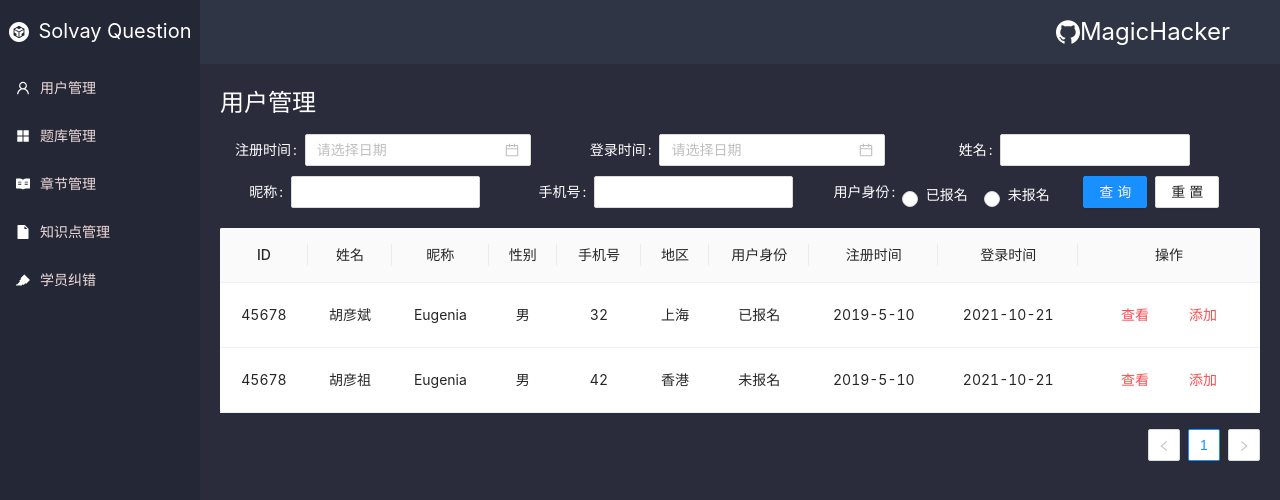
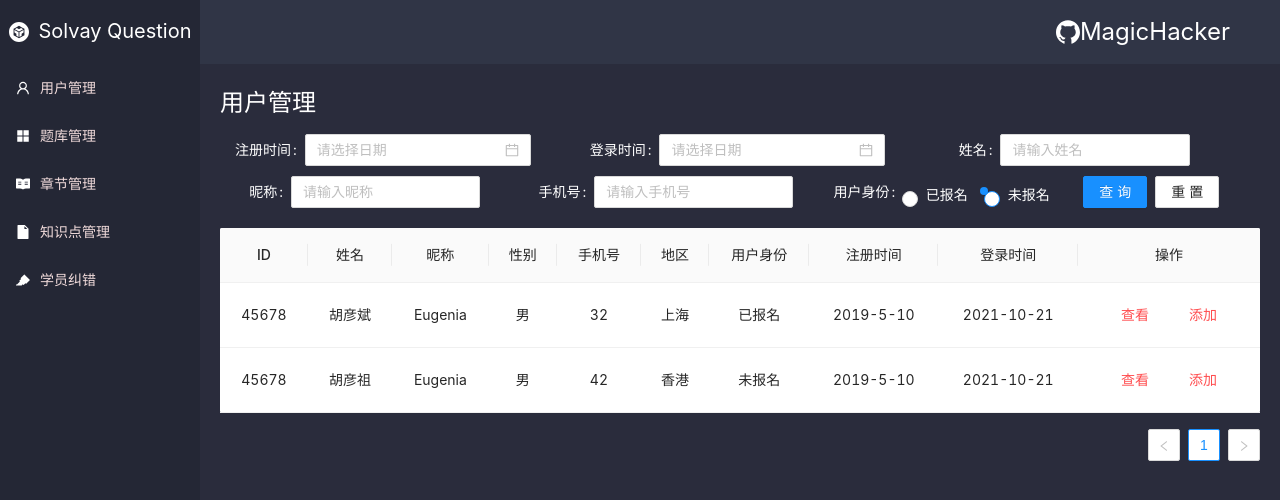
Before and after one commit to MagicHacker/Solvay-Question, a React app: page /#/homepage/userManage in a window 1280 px wide. Shown: the top 500 px of the page. Built offline with nearby package versions, Linux system fonts and the light colour scheme.

Commit message:
feat: 用户管理绑定真实事件和数据

```diff
--- a/src/pages/userManage/index.js
+++ b/src/pages/userManage/index.js
@@ -4,11 +4,18 @@ import './index.less';
 export default class UserManage extends Component {
   constructor(props) {
     super(props);
-    this.state = {};
+    this.state = {
+      registerTime: '',
+      loginTime: '',
+      userName: '',
+      phone: '',
+      nickName: '',
+      userIdentity: 0,
+    };
     this.dataSource = [
       {
         key: '1',
-        name: '胡彦斌',
+        userName: '胡彦斌',
         phone: 32,
         registerTime: '2019-5-10',
         id: 45678,
@@ -20,7 +27,7 @@ export default class UserManage extends Component {
       },
       {
         key: '2',
-        name: '胡彦祖',
+        userName: '胡彦祖',
         phone: 42,
         registerTime: '2019-5-10',
         id: 45678,
@@ -41,8 +48,8 @@ export default class UserManage extends Component {
       },
       {
         title: '姓名',
-        dataIndex: 'name',
-        key: 'name',
+        dataIndex: 'userName',
+        key: 'userName',
         align: 'center',
       },
       {
@@ -106,39 +113,88 @@ export default class UserManage extends Component {
       },
     ];
   }
+  changeRegisterTime = (date, dateString) => {
+    this.setState({
+      registerTime: dateString,
+    });
+  };
+  changeLoginTime = (date, dateString) => {
+    this.setState({
+      loginTime: dateString,
+    });
+  };
+  changeUserName = (e) => {
+    const { target } = e;
+    this.setState({
+      userName: target.value,
+    });
+  };
+  changeNickName = (e) => {
+    const { target } = e;
+    this.setState({
+      nickName: target.value,
+    });
+  };
+  changePhone = (e) => {
+    const { target } = e;
+    this.setState({
+      phone: target.value,
+    });
+  };
+  changeUserIdentity = (e) => {
+    const { target } = e;
+    this.setState({
+      userIdentity: target.value,
+    });
+  };
+  search = () => {
+    const { userName, phone, nickName, userIdentity, registerTime, loginTime } = this.state;
+    console.warn('输出的值', userName, phone, nickName, userIdentity, registerTime, loginTime);
+  };
+  reset = () => {
+    this.setState({
+      userName: '',
+      phone: '',
+      nickName: '',
+      userIdentity: 0,
+      registerTime: '',
+      loginTime: '',
+    });
+  };
   render() {
+    const { userName, phone, nickName, userIdentity } = this.state;
     return (
       <div className="user_manage_wrapper">
         <div className="user_manage_title">用户管理</div>
         <div className="user_manage_search">
           <Form layout="inline">
             <Form.Item label="注册时间:" labelCol={{ span: 6 }} wrapperCol={{ span: 16 }} style={{ marginTop: 10 }}>
-              <DatePicker showTime />
+              <DatePicker showTime onChange={this.changeRegisterTime} />
             </Form.Item>
             <Form.Item label="登录时间:" labelCol={{ span: 6 }} wrapperCol={{ span: 16 }} style={{ marginTop: 10 }}>
-              <DatePicker showTime />
+              <DatePicker showTime onChange={this.changeLoginTime} />
             </Form.Item>
             <Form.Item label="姓名:" labelCol={{ span: 6 }} wrapperCol={{ span: 16 }} style={{ marginTop: 10 }}>
-              <Input />
+              <Input placeholder="请输入姓名" value={userName} onChange={this.changeUserName} />
             </Form.Item>
             <Form.Item label="昵称:" labelCol={{ span: 6 }} wrapperCol={{ span: 16 }} style={{ marginTop: 10 }}>
-              <Input />
+              <Input placeholder="请输入昵称" value={nickName} onChange={this.changeNickName} />
             </Form.Item>
             <Form.Item label="手机号:" labelCol={{ span: 6 }} wrapperCol={{ span: 16 }} style={{ marginTop: 10 }}>
-              <Input />
+              <Input placeholder="请输入手机号" value={phone} onChange={this.changePhone} />
             </Form.Item>
             <Form.Item label="用户身份:" style={{ marginTop: 10 }} labelCol={{ span: 7 }} wrapperCol={{ span: 17 }}>
-              <Radio.Group>
-                <Radio value="">已报名</Radio>
-                <Radio value="">未报名</Radio>
+              <Radio.Group value={userIdentity} onChange={this.changeUserIdentity}>
+                <Radio value={1}>已报名</Radio>
+                <Radio value={0}>未报名</Radio>
               </Radio.Group>
             </Form.Item>
             <Form.Item style={{ marginTop: 10 }} wrapperCol={{ span: 24 }}>
               <Space>
-                <Button type="primary" htmlType="submit">
+                <Button type="primary" htmlType="submit" onClick={this.search}>
                   查询
                 </Button>
-                <Button>重置</Button>
+                <Button onClick={this.reset}>重置</Button>
               </Space>
             </Form.Item>
           </Form>
```
